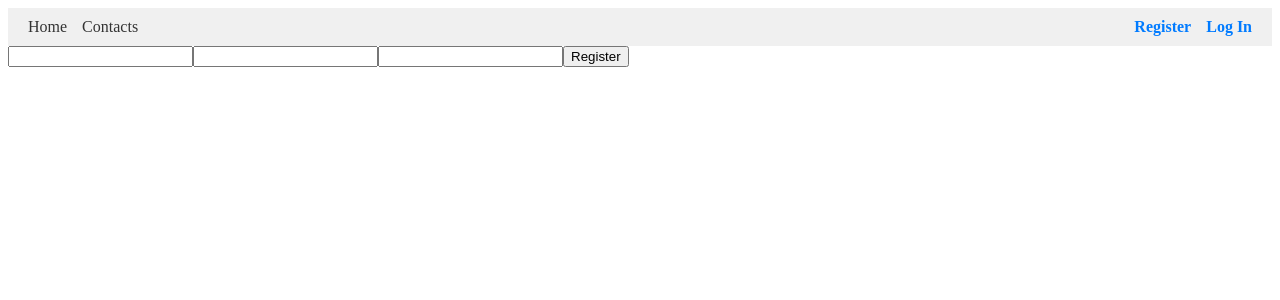
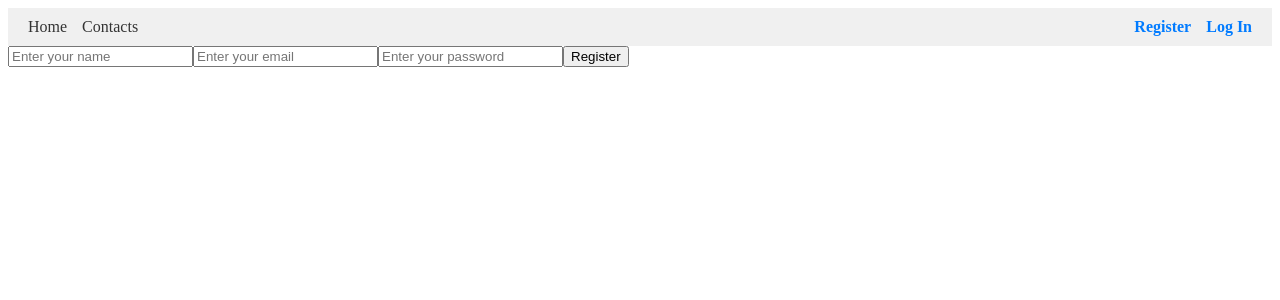
Before and after one commit to sydorovay/goit-react-hw-08, a React (Vite) app: page /register in a window 1280 px wide. Shown: the top 300 px of the page. Built offline with nearby package versions, Linux system fonts and the light colour scheme.

Commit message:
Update registtration

```diff
--- a/src/pages/RegistrationPage/RegistrationPage.jsx
+++ b/src/pages/RegistrationPage/RegistrationPage.jsx
@@ -5,22 +5,49 @@ import { register } from '../../redux/auth/authOperations';
 const RegistrationPage = () => {
   const dispatch = useDispatch();
   const [credentials, setCredentials] = useState({ name: '', email: '', password: '' });
+  const [errorMessage, setErrorMessage] = useState('');
 
   const handleChange = (e) => {
     const { name, value } = e.target;
     setCredentials({ ...credentials, [name]: value });
   };
 
-  const handleSubmit = (e) => {
+  const handleSubmit = async (e) => {
     e.preventDefault();
-    dispatch(register(credentials));
+    try {
+      await dispatch(register(credentials)).unwrap();
+    } catch (error) {
+      setErrorMessage(error.message);
+    }
   };
 
   return (
     <form onSubmit={handleSubmit}>
-      <input type="text" name="name" value={credentials.name} onChange={handleChange} required />
-      <input type="email" name="email" value={credentials.email} onChange={handleChange} required />
-      <input type="password" name="password" value={credentials.password} onChange={handleChange} required />
+      {errorMessage && <p style={{ color: 'red' }}>{errorMessage}</p>}
+      <input
+        type="text"
+        name="name"
+        value={credentials.name}
+        onChange={handleChange}
+        placeholder="Enter your name"
+        required
+      />
+      <input
+        type="email"
+        name="email"
+        value={credentials.email}
+        onChange={handleChange}
+        placeholder="Enter your email"
+        required
+      />
+      <input
+        type="password"
+        name="password"
+        value={credentials.password}
+        onChange={handleChange}
+        placeholder="Enter your password"
+        required
+      />
       <button type="submit">Register</button>
     </form>
   );
--- a/src/redux/auth/authOperations.js
+++ b/src/redux/auth/authOperations.js
@@ -7,20 +7,18 @@ axios.defaults.headers.common['Content-Type'] = 'application/json';
 
 export const register = createAsyncThunk(
   'auth/register',
-  async (credentials) => {
-    const response = await axios.post('/users/signup', credentials);
-    return response.data;
-  }
-);
-
-export const login = createAsyncThunk(
-  'auth/login',
-  async (credentials, { dispatch }) => {
-    const response = await axios.post('/users/login', credentials);
-    // Зберігаємо токен у заголовках для подальших запитів
-    axios.defaults.headers.common.Authorization = `Bearer ${response.data.token}`;
-    dispatch(loginSuccess(response.data));
-    return response.data;
+  async (credentials, { rejectWithValue }) => {
+    try {
+      const response = await axios.post('/users/signup', credentials);
+      return response.data;
+    } catch (error) {
+      if (error.response && error.response.status === 400) {
+        if (error.response.data.code === 11000) {
+          return rejectWithValue('Email already in use');
+        }
+      }
+      return rejectWithValue('Registration failed');
+    }
   }
 );
 
@@ -78,3 +76,13 @@ export const getCurrentUserThunk = () => async (dispatch, getState) => {
     console.error('Error fetching current user:', error);
   }
 };
+
+export const login = createAsyncThunk(
+  'auth/login',
+  async (credentials, { dispatch }) => {
+    const response = await axios.post('/users/login', credentials);
+    axios.defaults.headers.common.Authorization = `Bearer ${response.data.token}`;
+    dispatch(loginSuccess(response.data));
+    return response.data;
+  }
+);
```
